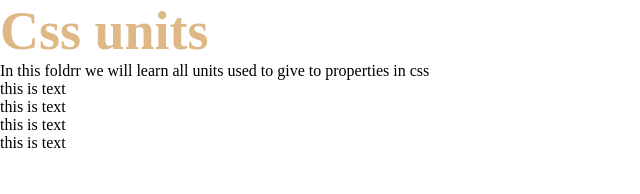
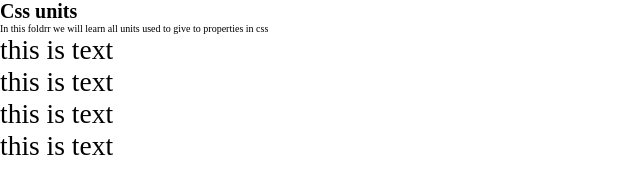
Before and after one commit to koustubhdhar/css, a plain HTML site: page learn/units-css/index.html in a window 1280 px wide. Shown: the whole page, without its empty margins (0-640 px from the left). Drawn offline with Linux system fonts and the light colour scheme.

Commit message:
all main units  covered

```diff
--- a/learn/units-css/style.css
+++ b/learn/units-css/style.css
@@ -4,11 +4,25 @@
     box-sizing: border-box
 }
 /* px (pixels) are smallest mesuring unit in css */
-h1{
+/* h1{
     font-size: 54px;
     color: burlywood;
+} */
+/* (%) 1% = 6.25px */
+/* h1{
+    font-size = 337.5%
+} */
+/* this is comment */
+/* (em)1em = 16px */
+/* .parent{
+    font-size: 10px;
 }
-/* (%) 1% = 6.25px */
-h1{
-    font-size = 337.5%
+li{
+    font-size: 2.75em;
+} */
+html{
+    font-size: 10px;
 }
+li{
+    font-size: 2.75rem;
+}
```
